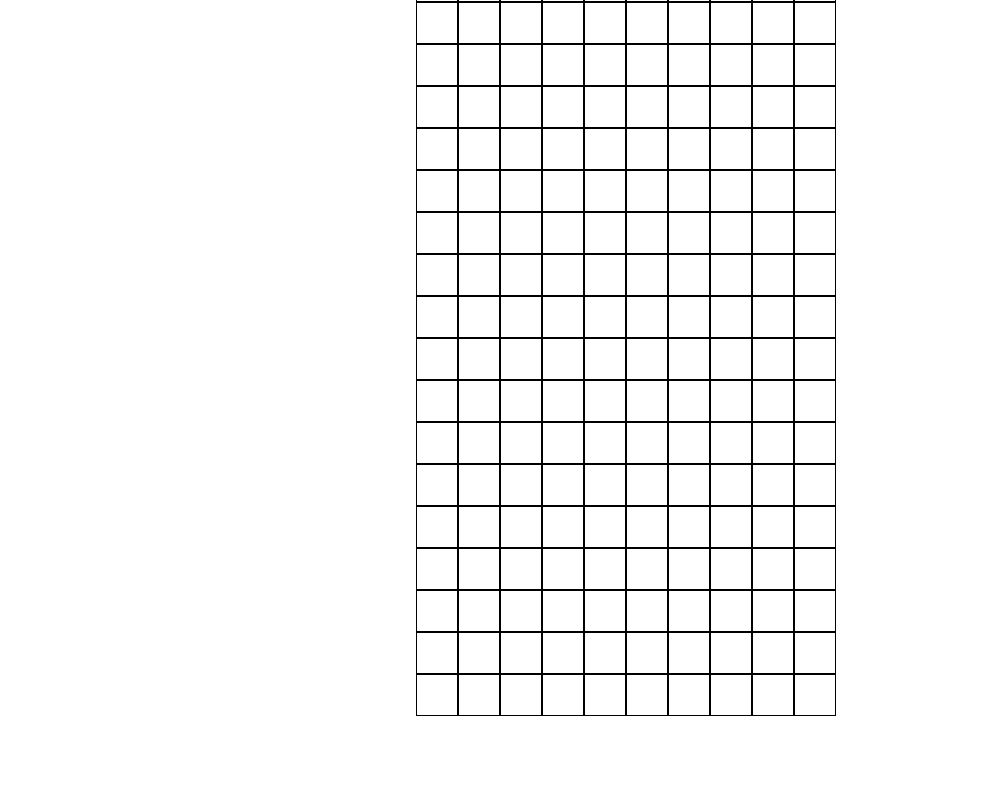
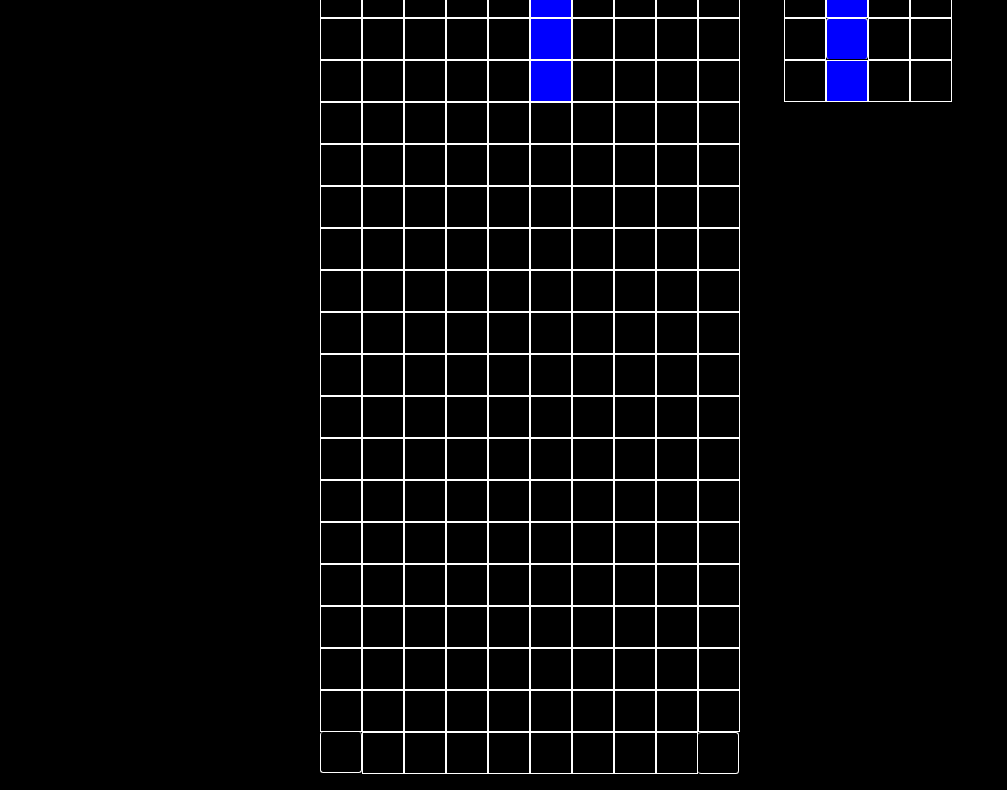
Before and after one commit to alikurtulus/Tetris, a plain HTML site: page index.html in a window 1280 px wide. Shown: the part 191-981 px from the top of the page, without its empty margins (0-1007 px from the left). Before the commit the page ends 907 px from the top, so only its background shows below. Drawn offline with Linux system fonts and the light colour scheme.

Commit message:
Added board and shape

```diff
--- a/app.js
+++ b/app.js
@@ -1,5 +1,28 @@
 
- const board = document.querySelector('.grid')
- // Create your border
- const myNewBoard = new Board(200,'cell',board)
- myNewBoard.createBoard(200)
+ const mainBoard = document.querySelector('.grid')
+ const shapeBoard = document.querySelector('.shape-container')
+
+
+ const colors = ['red','magenta','green','blue','yellow','pink','purple','brown','gray']
+ const score = document.querySelector('#score')
+ // Create your board
+ const myShapeBoard = new Board(16,'cell',shapeBoard)
+ const myNewBoard = new Board(200,'cell',mainBoard)
+
+
+ //Draw your board
+  myNewBoard.createBoard(200)
+  myShapeBoard.createBoard(16)
+
+ let myBoardSquares = Array.from(document.querySelectorAll('.grid div'))
+ let myShapeBoardSquares = Array.from(document.querySelectorAll('.shape-container div'))
+
+
+ let selectedColor = Math.floor(Math.random * (colors.length))
+ let mainShape = new Shape(4,colors[selectedColor],10,20,myBoardSquares)
+ let selectedShape = new Shape(2,colors[selectedColor],4,4,myShapeBoardSquares)
+
+ let currentShape = Math.floor(Math.random() * 5 )
+ let selectedShapeIndex = Math.floor(Math.random() * 4)
+ mainShape.createShape(currentShape,selectedShapeIndex)
+ selectedShape.createShape(currentShape,selectedShapeIndex)
--- a/board.js
+++ b/board.js
@@ -5,13 +5,14 @@ class Board {
         this.targetBoard = targetBoard
     }
     createBoard(cellsNumber){
-       for(let i=0; i<cellsNumber;i++){
+       for(let i = 0; i < cellsNumber; i++){
           const cell = document.createElement('div')
           cell.className = this.className
-          this.targetBoard.append(cell)
+          this.targetBoard.appendChild(cell)
 
        }
 
 
     }
+
 }
--- a/index.html
+++ b/index.html
@@ -8,17 +8,28 @@
     <title>Document</title>
 </head>
 <body>
-    <div class="game-board">
-        <h2>Tetris</h2>
+    <div class="main-container">
         <div>
-            <div class="grid">
+            <h1>Score: <span id='score'> 0</span></h1>
+            <button id='btn-start'>Start / Pause</button>
+        </div>
+        <div class="game-board">
+            <div class="boards-container">
+                <div class="grid">
 
+                </div>
+                <div class="shape-container">
+
+                </div>
             </div>
         </div>
+        <div>
 
+        </div>
     </div>
+    <script src="board.js" charset='UTF-8'></script>
+    <script src="shape.js" charset='UTF-8'></script>
 
-    <script src="board.js" charset='UTF-8'></script>
     <script src="app.js" charset='UTF-8'></script>
 </body>
 </html>
--- /dev/null
+++ b/shape.js
@@ -0,0 +1,63 @@
+class Shape{
+    constructor(startPosition,color,width,height,targetElement){
+        this.color = color
+        this.startPosition = startPosition
+        this.width = width
+        this.height = height
+        this.targetElement = targetElement
+    }
+    createShape(selectedShape,selectedShapeIndex){
+        const GRID_WIDTH =  this.width
+        const GRID_HEIGHT = this.height
+        const lTetromino = [
+            [1, GRID_WIDTH + 1, GRID_WIDTH * 2 + 1, 2],
+            [GRID_WIDTH, GRID_WIDTH + 1, GRID_WIDTH + 2, GRID_WIDTH * 2 + 2],
+            [1, GRID_WIDTH + 1, GRID_WIDTH * 2 + 1, GRID_WIDTH * 2],
+            [GRID_WIDTH, GRID_WIDTH * 2, GRID_WIDTH * 2 + 1, GRID_WIDTH * 2 + 2]
+        ]
+
+        const zTetromino = [
+            [0, GRID_WIDTH, GRID_WIDTH + 1, GRID_WIDTH * 2 + 1],
+            [GRID_WIDTH + 1, GRID_WIDTH + 2, GRID_WIDTH * 2, GRID_WIDTH * 2 + 1],
+            [0, GRID_WIDTH, GRID_WIDTH + 1, GRID_WIDTH * 2 + 1],
+            [GRID_WIDTH + 1, GRID_WIDTH + 2, GRID_WIDTH * 2, GRID_WIDTH * 2 + 1]
+        ]
+
+        const tTetromino = [
+            [1, GRID_WIDTH, GRID_WIDTH + 1, GRID_WIDTH + 2],
+            [1, GRID_WIDTH + 1, GRID_WIDTH + 2, GRID_WIDTH * 2 + 1],
+            [GRID_WIDTH, GRID_WIDTH + 1, GRID_WIDTH + 2, GRID_WIDTH * 2 + 1],
+            [1, GRID_WIDTH, GRID_WIDTH + 1, GRID_WIDTH * 2 + 1]
+        ]
+
+        const oTetromino = [
+            [0, 1, GRID_WIDTH, GRID_WIDTH + 1],
+            [0, 1, GRID_WIDTH, GRID_WIDTH + 1],
+            [0, 1, GRID_WIDTH, GRID_WIDTH + 1],
+            [0, 1, GRID_WIDTH, GRID_WIDTH + 1]
+        ]
+
+        const iTetromino = [
+            [1, GRID_WIDTH + 1, GRID_WIDTH * 2 + 1, GRID_WIDTH * 3 + 1],
+            [GRID_WIDTH, GRID_WIDTH + 1, GRID_WIDTH + 2, GRID_WIDTH + 3],
+            [1, GRID_WIDTH + 1, GRID_WIDTH * 2 + 1, GRID_WIDTH * 3 + 1],
+            [GRID_WIDTH, GRID_WIDTH + 1, GRID_WIDTH + 2, GRID_WIDTH + 3]
+        ]
+
+        const theTetrominoes = [lTetromino, zTetromino, tTetromino, oTetromino, iTetromino]
+
+        let currentTetromino = theTetrominoes[selectedShape][selectedShapeIndex]
+        let currentPosition = this.startPosition
+        let squares = this.targetElement
+        currentTetromino.forEach(index => {
+            console.log(index)
+            console.log(squares[currentPosition + index])
+
+            squares[selectedShape+ index].classList.add('tetromino')
+        })
+
+
+
+
+    }
+}
--- a/style.css
+++ b/style.css
@@ -1,19 +1,65 @@
+body{
+    background-color: black;
+}
+h1{
+    color:white;
+}
 .game-board{
-width: 28rem;
- text-align: center;
- margin: auto;
+    width:40rem;
+    text-align: center;
+    margin: 1.5rem auto;
 }
 .grid{
-width: 100%;
-height: 52rem;
-display: flex;
-flex-direction: row;
-
-flex-wrap: wrap;
-
+    width: 28rem;
+    height: 52rem;
+    display: flex;
+    flex-direction: row;
+    flex-wrap: wrap;
 }
 .cell{
     width: 2.5rem;
     height: 2.5rem;
-    border:1px solid black;
+    border:1px solid white;
 }
+.shape-container{
+    width: 11rem;
+    display: flex;
+    flex-direction: row;
+    flex-wrap: wrap;
+}
+.boards-container{
+    display: flex;
+    flex-direction: row;
+    align-items:flex-start;
+    justify-content: space-between;
+}
+.cell:nth-child(1){
+    border-top: 1px solid white;
+    border-left: 1px solid white;
+    border-right: none;
+    border-bottom: none;
+    border-radius: 0.2rem;
+}
+.cell:nth-child(10){
+    border-top: 1px solid white;
+    border-left:  1px solid white;
+    border-bottom: none;
+    border-radius: 0.2rem;
+}
+.cell:nth-child(191){
+    border-bottom: 1px solid white;
+    border-left: 1px solid white;
+    border-right: 1px solid white;
+    border-top: none;
+    border-radius: 0.2rem;
+}
+.cell:nth-child(200){
+    border-bottom: 1px solid white;
+    border-top: 1px solid white;
+    border-left: none;
+    border-radius: 0.2rem;
+}
+
+.tetromino{
+    background-color: blue;
+}
```
